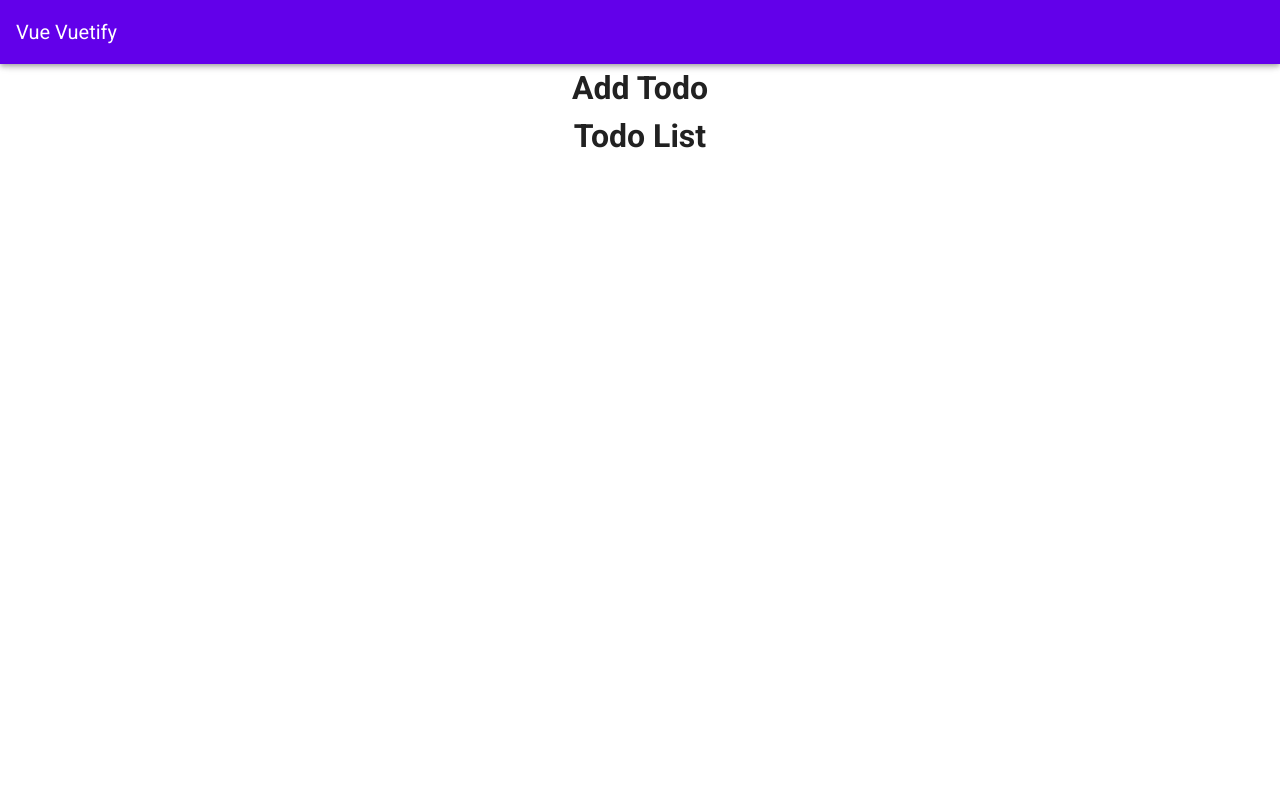
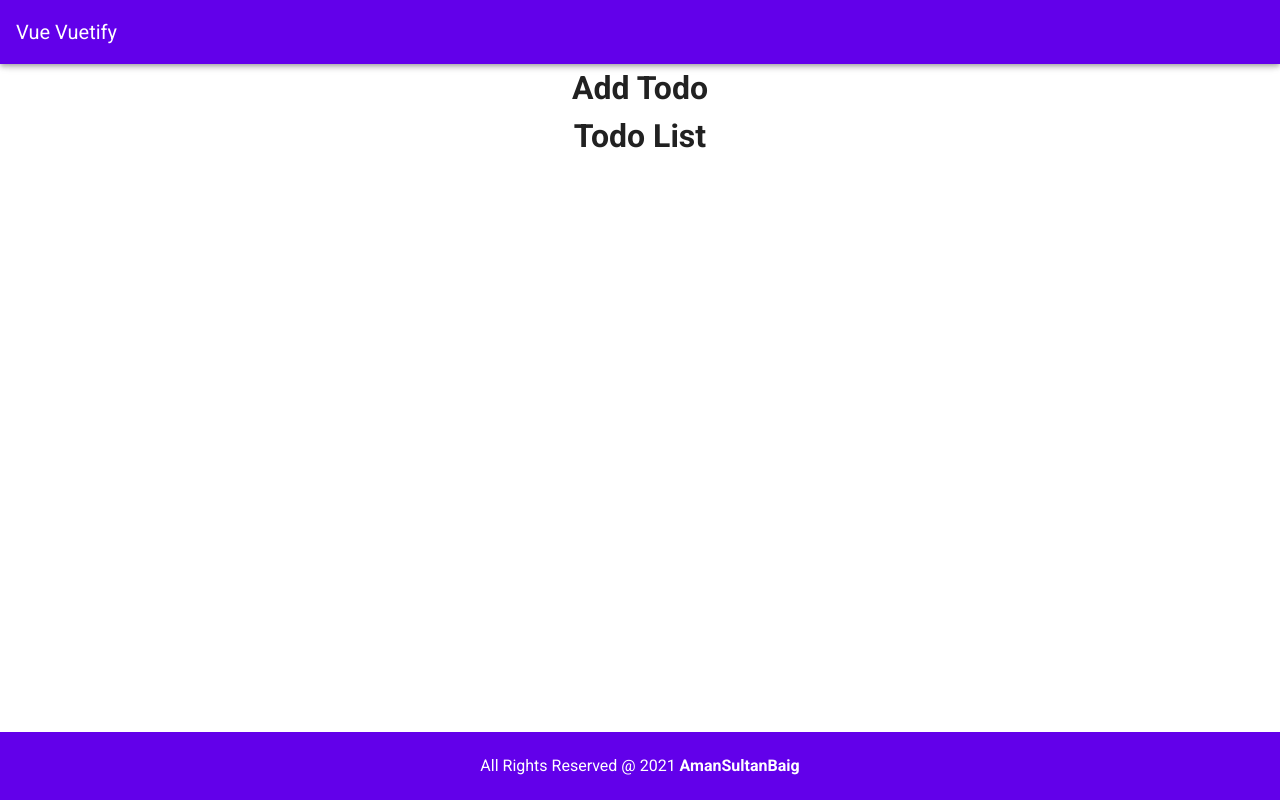
Before and after one commit to AmanSultanBaig/Vue-Vuetify, a Vue app in the folder vue-vuetify/: page /#/ in a window 1280 px wide. Built offline with nearby package versions, Linux system fonts and the light colour scheme.

Commit message:
footer added to application

```diff
--- a/vue-vuetify/src/App.vue
+++ b/vue-vuetify/src/App.vue
@@ -1,16 +1,20 @@
 <template>
   <v-app>
     <v-main>
-      <Header/>
+      <Header />
+
       <AddTodo />
+
       <TodoList />
+
+      <Footer />
     </v-main>
   </v-app>
 </template>
 
 <script>
-
 import Header from "./components/Header";
+import Footer from "./components/Footer";
 
 import AddTodo from "./pages/AddTodo";
 import TodoList from "./pages/TodoList";
@@ -21,7 +25,8 @@ export default {
   components: {
     AddTodo,
     TodoList,
-    Header
+    Header,
+    Footer
   },
 
   data: () => ({
--- /dev/null
+++ b/vue-vuetify/src/components/Footer.vue
@@ -0,0 +1,35 @@
+<template>
+  <v-footer class="footer" color="deep-purple accent-4" dark>
+    <v-row justify="center" no-gutters>
+      <v-col
+        class="deep-purple accent-4 py-4 text-center white--text"
+        cols="12"
+      >
+       All Rights Reserved @ {{ new Date().getFullYear() }}
+        <strong
+          ><a href="http://amansultanbaig.mystrikingly.com/"
+            >AmanSultanBaig</a
+          ></strong
+        >
+      </v-col>
+    </v-row>
+  </v-footer>
+</template>
+
+<script>
+export default {
+  name: "Footer"
+};
+</script>
+
+<style scoped>
+.footer {
+  position: absolute;
+  bottom: 0;
+  width: 100%;
+}
+strong a {
+  color: #fff;
+  text-decoration: none;
+}
+</style>
```
